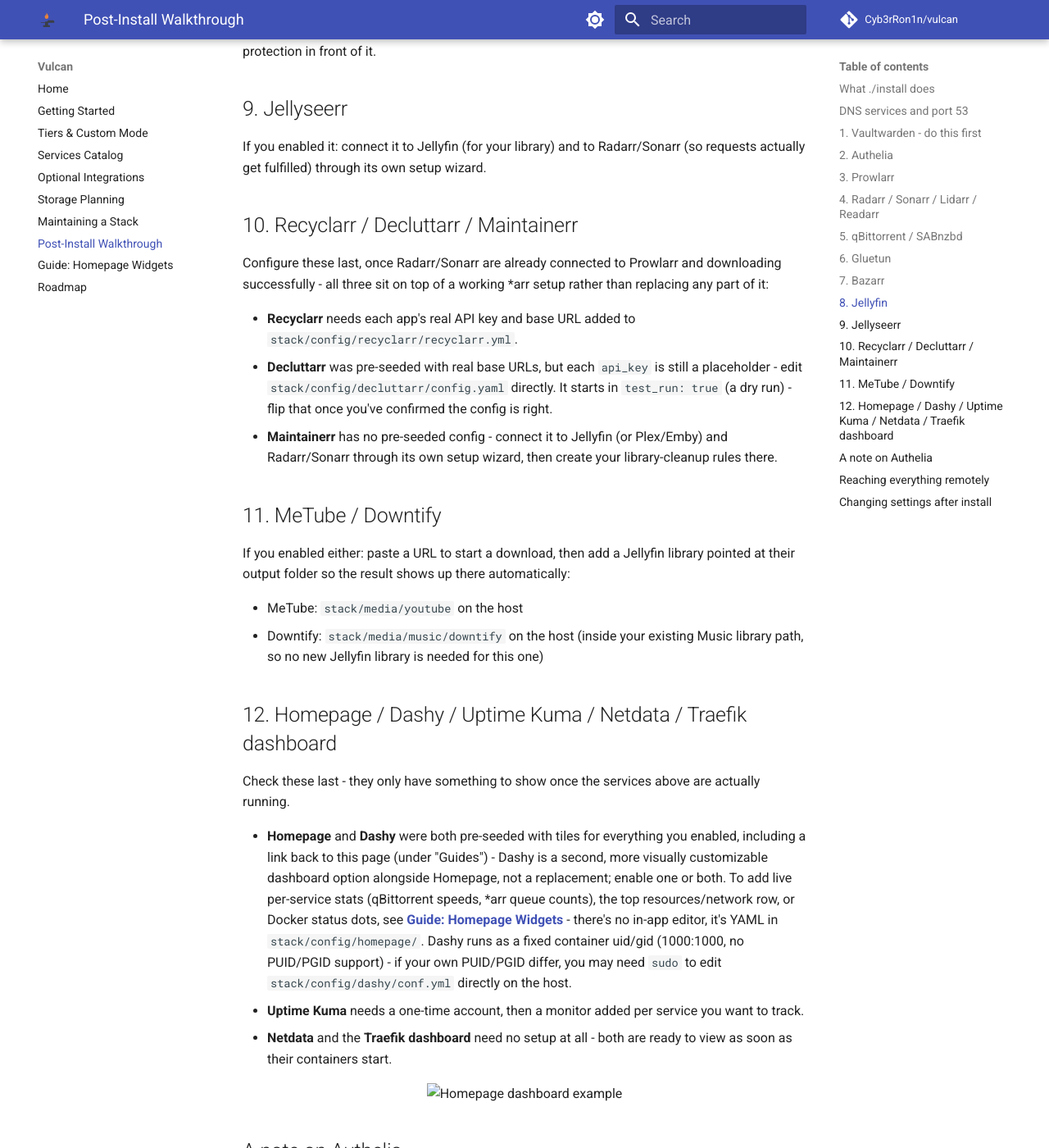
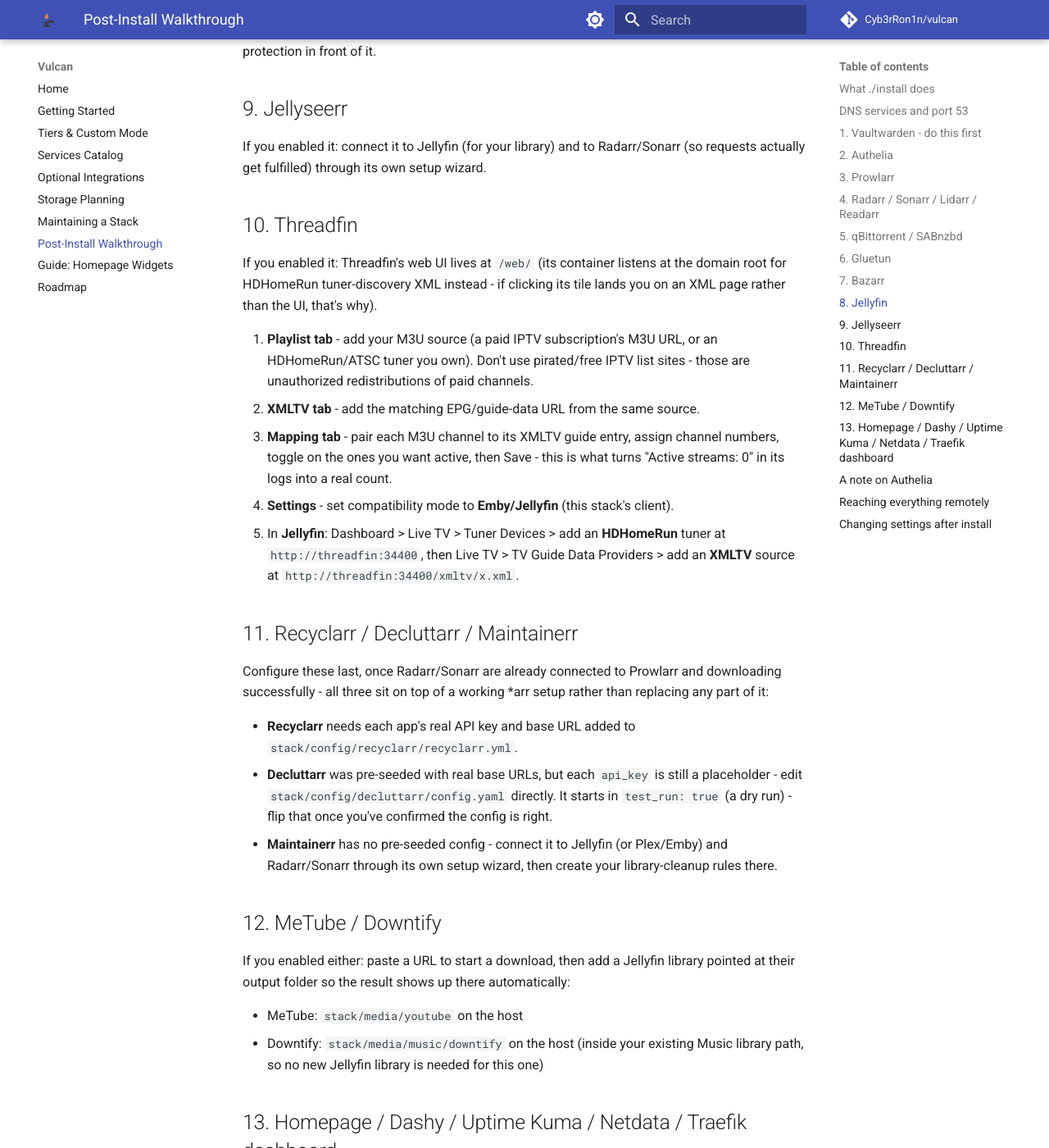
Before and after one commit to Cyb3rRon1n/vulcan, an MkDocs documentation site: the page built from docs/walkthrough.md, in a window 1280 px wide and 1400 px high, scrolled down 5267 px. Shown: the whole window at 82% size. Built offline with MkDocs 1.6.1 and Material for MkDocs 9.7.7, drawn with Linux system fonts in a browser that asks for light colours; comment, search, counter and statistics services are not loaded.

Commit message:
docs: add Threadfin post-install section to walkthrough
Covers the /web/ UI path (root serves tuner-discovery XML), the
Playlist/XMLTV/Mapping steps, and the Jellyfin HDHomeRun + XMLTV hookup.
Renumbers the sections after it.

Co-Authored-By: Claude Sonnet 5 <noreply@anthropic.com>
Claude-Session: https://claude.ai/code/session_01WREkuXxcaKeJFYmFhaq7FW

```diff
--- a/docs/walkthrough.md
+++ b/docs/walkthrough.md
@@ -244,7 +244,28 @@ If you enabled it: connect it to Jellyfin (for your library) and to
 Radarr/Sonarr (so requests actually get fulfilled) through its own setup
 wizard.
 
-## 10. Recyclarr / Decluttarr / Maintainerr
+## 10. Threadfin
+
+If you enabled it: Threadfin's web UI lives at `/web/` (its container
+listens at the domain root for HDHomeRun tuner-discovery XML instead - if
+clicking its tile lands you on an XML page rather than the UI, that's why).
+
+1. **Playlist tab** - add your M3U source (a paid IPTV subscription's M3U
+   URL, or an HDHomeRun/ATSC tuner you own). Don't use pirated/free IPTV
+   list sites - those are unauthorized redistributions of paid channels.
+2. **XMLTV tab** - add the matching EPG/guide-data URL from the same
+   source.
+3. **Mapping tab** - pair each M3U channel to its XMLTV guide entry, assign
+   channel numbers, toggle on the ones you want active, then Save - this is
+   what turns "Active streams: 0" in its logs into a real count.
+4. **Settings** - set compatibility mode to **Emby/Jellyfin** (this stack's
+   client).
+5. In **Jellyfin**: Dashboard > Live TV > Tuner Devices > add an
+   **HDHomeRun** tuner at `http://threadfin:34400`, then Live TV > TV Guide
+   Data Providers > add an **XMLTV** source at
+   `http://threadfin:34400/xmltv/x.xml`.
+
+## 11. Recyclarr / Decluttarr / Maintainerr
 
 Configure these last, once Radarr/Sonarr are already connected to Prowlarr
 and downloading successfully - all three sit on top of a working *arr
@@ -270,7 +291,7 @@ there automatically:
 - Downtify: `stack/media/music/downtify` on the host (inside your existing
   Music library path, so no new Jellyfin library is needed for this one)
 
-## 12. Homepage / Dashy / Uptime Kuma / Netdata / Traefik dashboard
+## 13. Homepage / Dashy / Uptime Kuma / Netdata / Traefik dashboard
 
 Check these last - they only have something to show once the services
 above are actually running.
```
Also changed, not shown: other parts of docs/walkthrough.md (+1 -1 lines).
